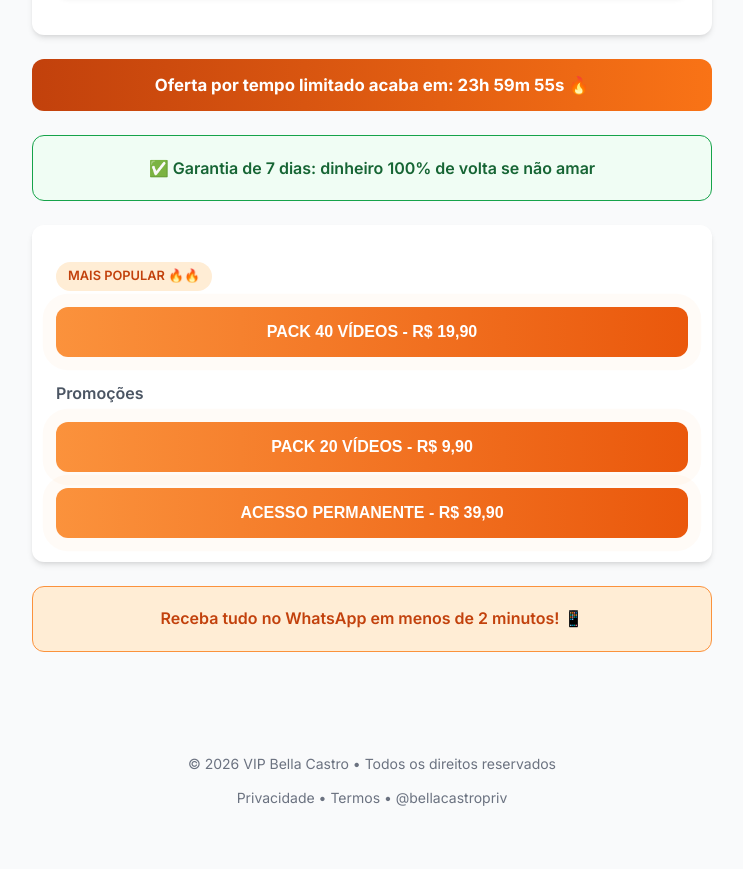
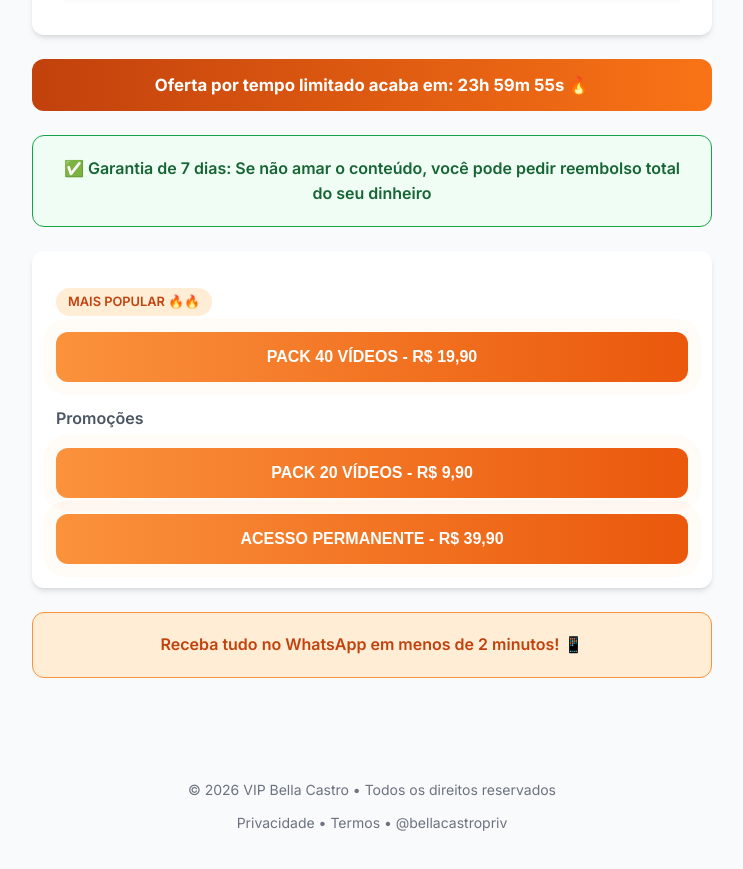
Before and after one commit to bellacastrovip/vip-bellacastro, a plain HTML site: page index.html in a window 1280 px wide. Shown: the part 3700-4569 px from the top of the page, without its empty margins (268-1011 px from the left). Drawn offline with Linux system fonts and the light colour scheme.

Commit message:
Update index.html

```diff
--- a/index.html
+++ b/index.html
@@ -332,7 +332,7 @@
         <div id="countdown" class="urgency-bar">Oferta por tempo limitado acaba em: <span id="timer">48h 00min</span> 🔥</div>
 
         <div class="info-box" style="background:#f0fdf4; border-color:#16a34a; color:#166534;">
-            ✅ Garantia de 7 dias: dinheiro 100% de volta se não amar
+            ✅ Garantia de 7 dias: Se não amar o conteúdo, você pode pedir reembolso total do seu dinheiro
         </div>
 
         <!-- Subscription Plans -->
```
